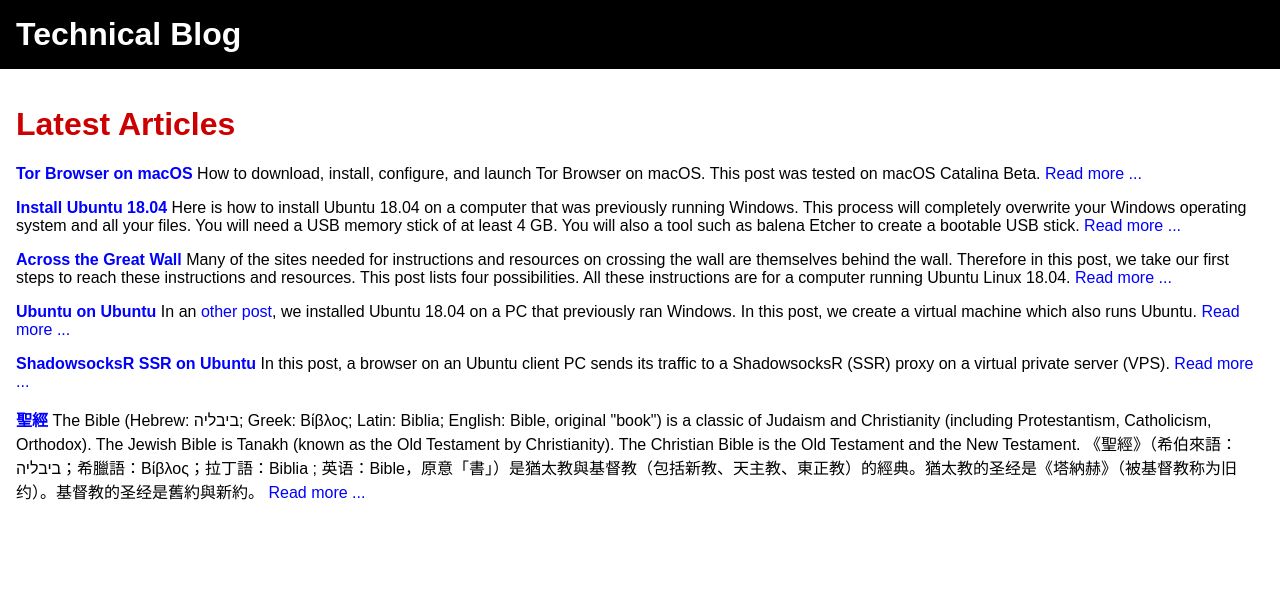
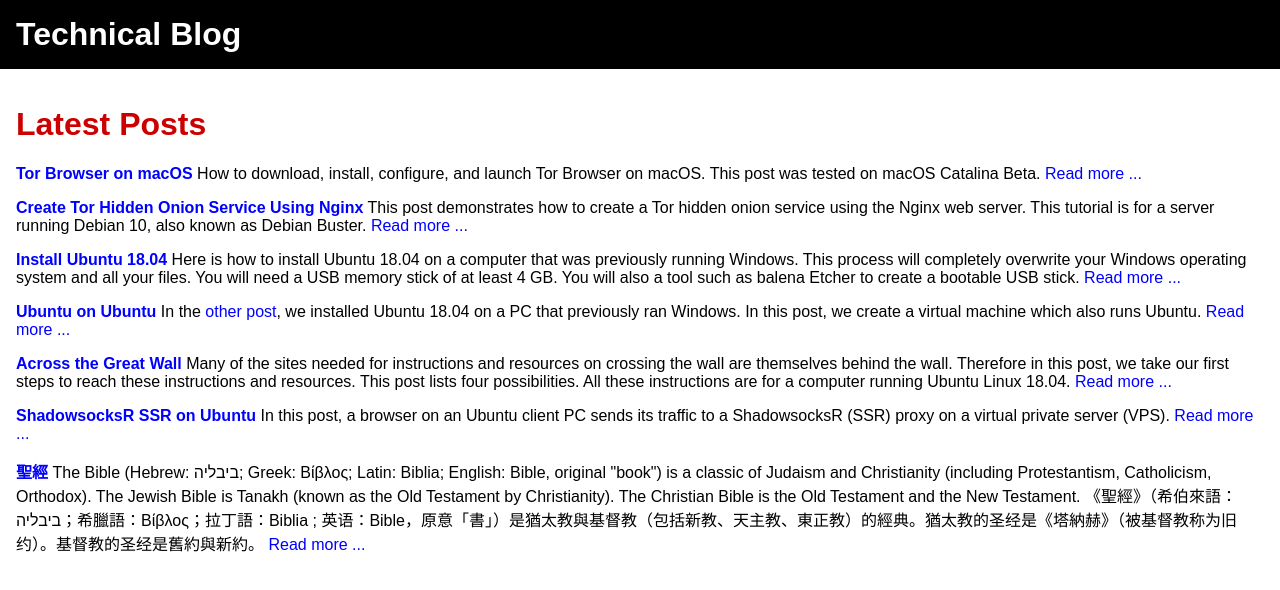
Before and after one commit to arcdetri/arcdetri.github.io, a plain HTML site: page index.html in a window 1280 px wide. Drawn offline with Linux system fonts and the light colour scheme.

Commit message:
Add Create Tor Hidden Onion Service Using Nginx

```diff
--- a/index.html
+++ b/index.html
@@ -17,23 +17,27 @@
 
 <div>
 
-<h1>Latest Articles</h1>
+<h1>Latest Posts</h1>
 
 <p><a href="tor-browser-macos.html"><strong>Tor Browser on macOS</strong></a>
 How to download, install, configure, and launch Tor Browser on macOS. This post was tested on macOS Catalina Beta.
 <a href="tor-browser-macos.html">Read more ...</a></p>
 
+<p><a href="tor-hidden-onion-nginx.html"><strong>Create Tor Hidden Onion Service Using Nginx</strong></a>
+This post demonstrates how to create a Tor hidden onion service using the Nginx web server. This tutorial is for a server running Debian 10, also known as Debian Buster.
+<a href="tor-hidden-onion-nginx.html">Read more ...</a></p>
+
 <p><a href="install-ubuntu-18-04.html"><strong>Install Ubuntu 18.04</strong></a>
 Here is how to install Ubuntu 18.04 on a computer that was previously running Windows. This process will completely overwrite your Windows operating system and all your files. You will need a USB memory stick of at least 4 GB. You will also a tool such as balena Etcher to create a bootable USB stick.
 <a href="install-ubuntu-18-04.html">Read more ...</a></p>
 
+<p><a href="ubuntu-on-ubuntu.html"><strong>Ubuntu on Ubuntu</strong></a>
+In the <a href="install-ubuntu-18-04.html">other post</a>, we installed Ubuntu 18.04 on a PC that previously ran Windows. In this post, we create a virtual machine which also runs Ubuntu.
+<a href="ubuntu-on-ubuntu.html">Read more ...</a></p>
+
 <p><a href="across-the-great-wall.html"><strong>Across the Great Wall</strong></a>
 Many of the sites needed for instructions and resources on crossing the wall are themselves behind the wall. Therefore in this post, we take our first steps to reach these instructions and resources. This post lists four possibilities. All these instructions are for a computer running Ubuntu Linux 18.04.
 <a href="across-the-great-wall.html">Read more ...</a></p>
-
-<p><a href="ubuntu-on-ubuntu.html"><strong>Ubuntu on Ubuntu</strong></a>
-In an <a href="install-ubuntu-18-04.html">other post</a>, we installed Ubuntu 18.04 on a PC that previously ran Windows. In this post, we create a virtual machine which also runs Ubuntu.
-<a href="ubuntu-on-ubuntu.html">Read more ...</a></p>
 
 <p><a href="shadowsocksr-ssr-on-ubuntu.html"><strong>ShadowsocksR SSR on Ubuntu</strong></a>
 In this post, a browser on an Ubuntu client PC sends its traffic to a ShadowsocksR (SSR) proxy on a virtual private server (VPS).
```
